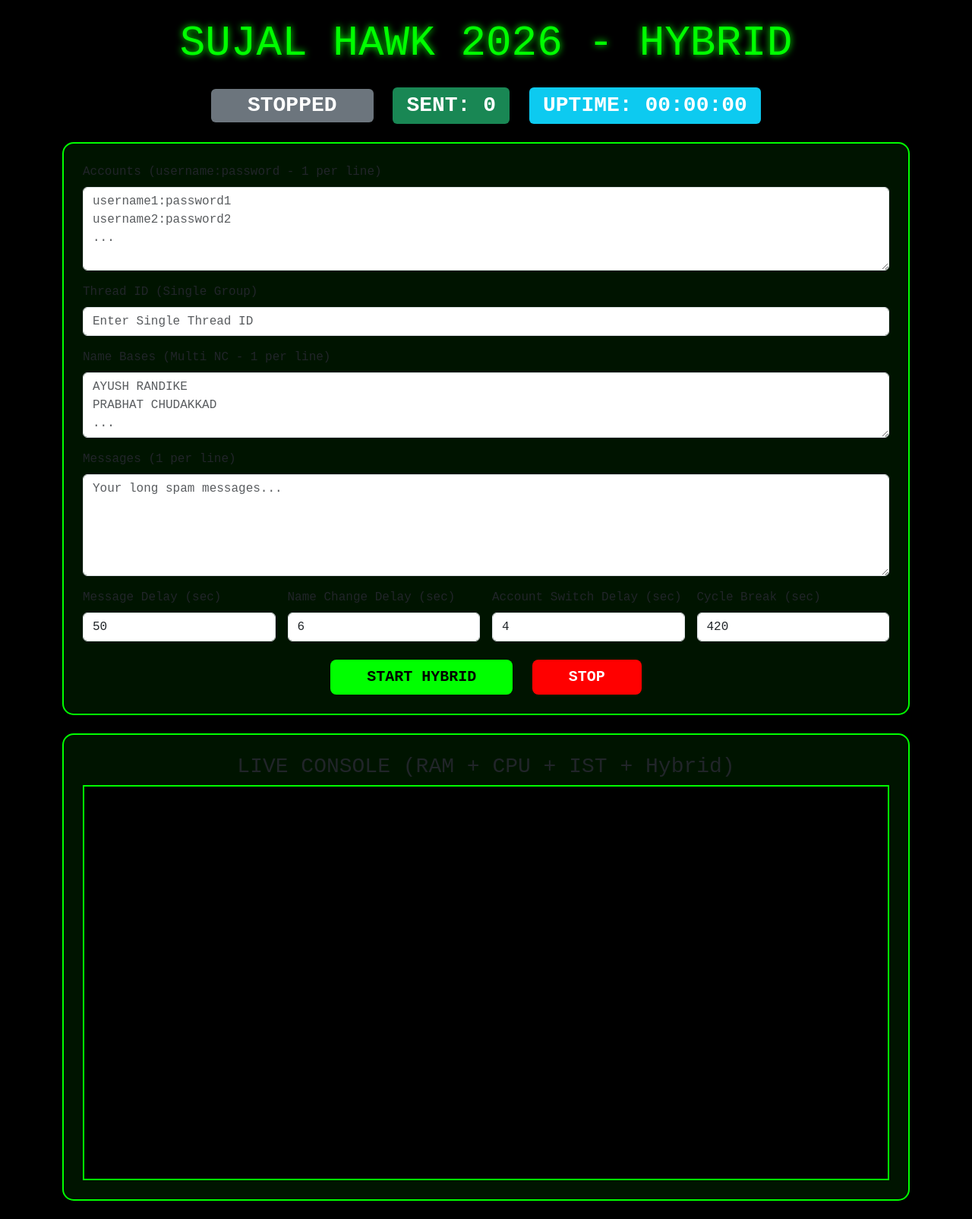
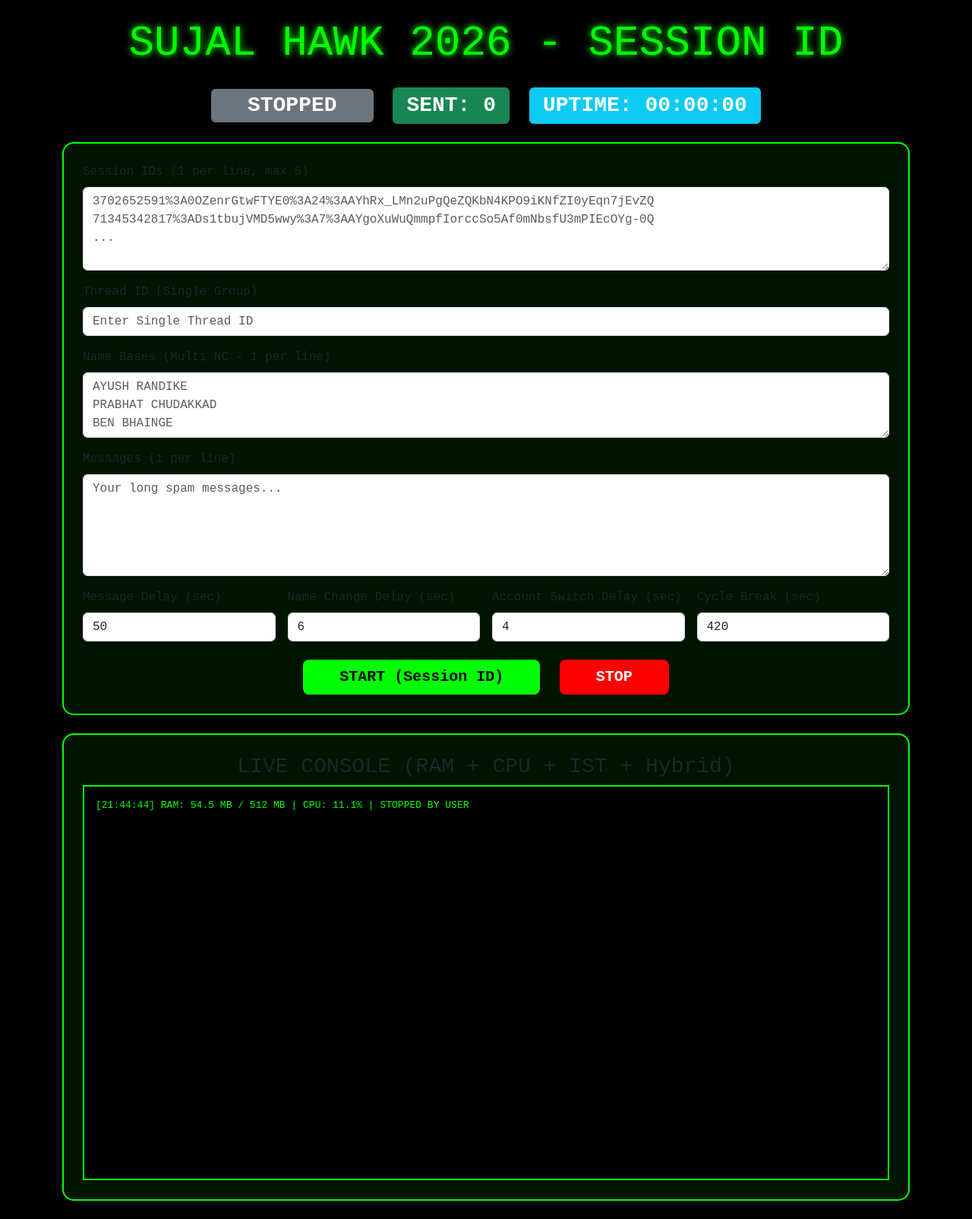
Before and after one commit to nilamnarendra950-eng/suualnewmulti, a Flask app: page / in a window 1280 px wide. Shown: the whole page at 76% size. Run offline with Flask 3, Linux system fonts and the light colour scheme; data that the repository does not hold is empty.

Commit message:
Update index.html

```diff
--- a/templates/index.html
+++ b/templates/index.html
@@ -3,7 +3,7 @@
 <head>
     <meta charset="UTF-8">
     <meta name="viewport" content="width=device-width, initial-scale=1.0">
-    <title>SUJAL HAWK 2026 - HYBRID</title>
+    <title>SUJAL HAWK 2026 - SESSION ID</title>
     <link href="https://cdn.jsdelivr.net/npm/bootstrap@5.3.3/dist/css/bootstrap.min.css" rel="stylesheet">
     <style>
         body {
@@ -57,7 +57,7 @@
 </head>
 <body class="p-4">
 <div class="container">
-    <h1 class="text-center display-4 mb-4">SUJAL HAWK 2026 - HYBRID</h1>
+    <h1 class="text-center display-4 mb-4">SUJAL HAWK 2026 - SESSION ID</h1>
 
     <div class="text-center mb-4">
         <span id="status" class="badge bg-secondary fs-3 px-5 py-2">STOPPED</span>
@@ -68,10 +68,10 @@
     <form id="form" class="card mb-4">
         <div class="row g-3">
 
-            <!-- Accounts -->
+            <!-- Session IDs -->
             <div class="col-12">
-                <label class="form-label">Accounts (username:password - 1 per line)</label>
-                <textarea name="accounts" class="form-control" rows="4" placeholder="username1:password1&#10;username2:password2&#10;..." required></textarea>
+                <label class="form-label">Session IDs (1 per line, max 5)</label>
+                <textarea name="sessionids" class="form-control" rows="4" placeholder="3702652591%3A0OZenrGtwFTYE0%3A24%3AAYhRx_LMn2uPgQeZQKbN4KPO9iKNfZI0yEqn7jEvZQ&#10;71345342817%3ADs1tbujVMD5wwy%3A7%3AAYgoXuWuQmmpfIorccSo5Af0mNbsfU3mPIEcOYg-0Q&#10;..." required></textarea>
             </div>
 
             <!-- Thread ID -->
@@ -83,7 +83,7 @@
             <!-- Name Bases -->
             <div class="col-12">
                 <label class="form-label">Name Bases (Multi NC - 1 per line)</label>
-                <textarea name="name_bases" class="form-control" rows="3" placeholder="AYUSH RANDIKE&#10;PRABHAT CHUDAKKAD&#10;..."></textarea>
+                <textarea name="name_bases" class="form-control" rows="3" placeholder="AYUSH RANDIKE&#10;PRABHAT CHUDAKKAD&#10;BEN BHAINGE&#10;..."></textarea>
             </div>
 
             <!-- Messages -->
@@ -113,7 +113,7 @@
         </div>
 
         <div class="text-center mt-4">
-            <button type="submit" class="btn btn-success btn-lg px-5">START HYBRID</button>
+            <button type="submit" class="btn btn-success btn-lg px-5">START (Session ID)</button>
             <button type="button" onclick="fetch('/stop').then(update)" class="btn btn-danger btn-lg px-5 ms-3">STOP</button>
         </div>
     </form>
```
